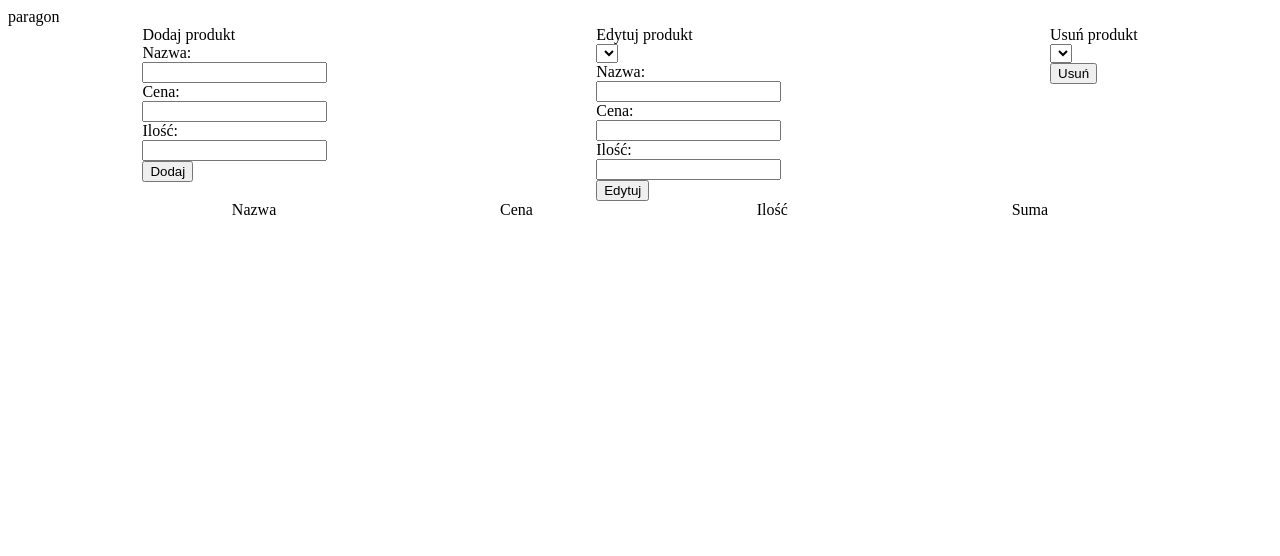
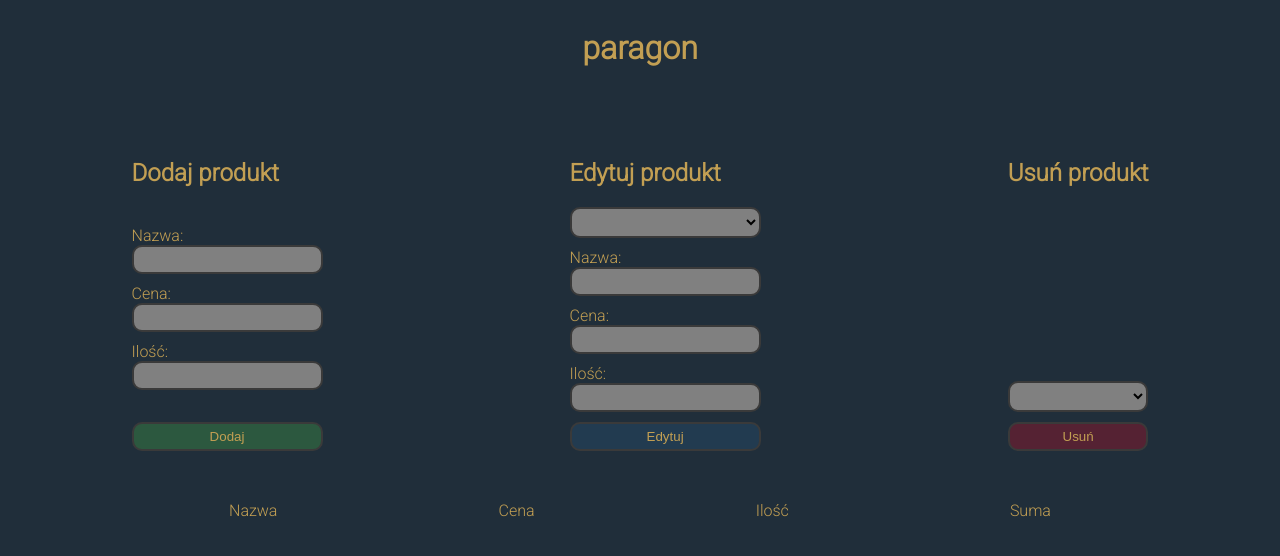
Before and after one commit to szymonszymonszymonv/javascript-receipt-app, a website: page index.html in a window 1280 px wide. Drawn offline with Linux system fonts and the light colour scheme.

Commit message:
edit styles

```diff
--- a/index.html
+++ b/index.html
@@ -10,6 +10,9 @@
         <title></title>
         <meta name="description" content="">
         <meta name="viewport" content="width=device-width, initial-scale=1">
+        <link rel="preconnect" href="https://fonts.googleapis.com">
+        <link rel="preconnect" href="https://fonts.gstatic.com" crossorigin>
+        <link href="https://fonts.googleapis.com/css2?family=Roboto:wght@300&display=swap" rel="stylesheet">
         <link rel="stylesheet" href="styles.css">
     </head>
     <body>
@@ -17,10 +20,10 @@
             <p class="browsehappy">You are using an <strong>outdated</strong> browser. Please <a href="#">upgrade your browser</a> to improve your experience.</p>
         <![endif]-->
 
-        <header>paragon</header>
+        <header><h1>paragon</h1></header>
         <div class="actions">
-            <div class="addAction">
-                <label>Dodaj produkt</label><br />
+            <div class="action addAction">
+                <label><h2>Dodaj produkt</h2></label><br />
                 <label>Nazwa: </label>
                 <input type="text" class="name" />
                 <label>Cena: </label>
@@ -29,8 +32,8 @@
                 <input type="text" class="amount" />
                 <button type="submit" class="add">Dodaj</button>
             </div>
-            <div class="editAction">
-                <label>Edytuj produkt</label>
+            <div class="action editAction">
+                <label><h2>Edytuj produkt</h2></label>
                 <select>
                 </select>
                 <label>Nazwa: </label>
@@ -41,12 +44,12 @@
                 <input type="text" class="editAmount" />
                 <button type="submit" class="edit">Edytuj</button>
             </div>
-            <div class="removeAction">
-                <label>Usuń produkt</label>
-                <select>
+            <div class="action removeAction">
+                <label><h2>Usuń produkt</h2></label>
+                <select class="selectRemove">
 
                 </select>
-                <button type="submit" class="edit">Usuń</button>
+                <button type="submit" class="remove">Usuń</button>
             </div>
         </div>
 
--- a/styles.css
+++ b/styles.css
@@ -1,9 +1,56 @@
+body {
+    font-family: "Roboto", sans-serif;
+    display: flex;
+    flex-direction: column;
+    height: 100vh;
+    gap: 50px 50px;
+    background-color: rgb(32, 46, 58);
+    color: rgb(194, 159, 83);
+}
+
 input {
     display: block;
+    margin-bottom: 10px;
+    padding: 5px;
+    border: 2px solid rgb(58, 58, 58);
+    outline: none;
+    border-radius: 10px;
+    background-color: grey;
+}
+
+button {
+    padding: 5px;
+    outline: none;
+    border: 2px solid rgb(58, 58, 58);
+    border-radius: 10px;
+    color: rgb(194, 159, 83);
+}
+
+button.add {
+    background-color: rgb(44, 88, 63)
+}
+
+button.remove {
+    background-color: rgb(85, 34, 51)
+}
+
+button.edit {
+    background-color: rgb(34, 59, 80)
 }
 
 select {
     display: block;
+    margin-bottom: 10px;
+    padding: 5px;
+    border: 2px solid rgb(58, 58, 58);
+    outline: none;
+    border-radius: 10px;
+    background-color: grey;
+}
+
+header {
+    display: flex;
+    justify-content: center;
 }
 
 .productContainer {
@@ -28,6 +75,7 @@ select {
     display: flex;
     flex-direction: row;
     justify-content: space-around;
+
 }
 
 .action {
@@ -35,6 +83,23 @@ select {
     flex-direction: column;
 }
 
+.removeAction {
+    display: flex;
+    flex-direction: column;
+}
+
+.selectRemove {
+    margin-top: auto;
+}
+
+/* .remove {
+    margin-top: auto;
+} */
+
+.add {
+    margin-top: auto;
+}
+
 span {
     display: flex;
 }
```
